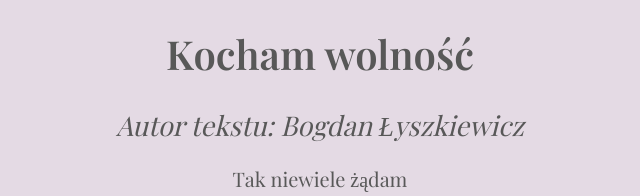
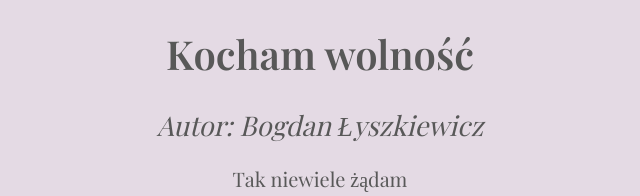
Before and after one commit to doforever/learning-git, a plain HTML site: page index.html in a window 1280 px wide. Shown: the top 196 px of the page, without its empty margins (320-960 px from the left). Drawn offline with nearby package versions, Linux system fonts and the light colour scheme; a web font is replaced by a local one.

Commit message:
Update index.html content

```diff
--- a/index.html
+++ b/index.html
@@ -9,7 +9,7 @@
     </head>
     <body>
         <h1>Kocham wolność</h1>
-        <h2>Autor tekstu: Bogdan Łyszkiewicz</h2>
+        <h2>Autor: Bogdan Łyszkiewicz</h2>
         <p>Tak niewiele żądam<br>
             Tak niewiele pragnę<br>
             Tak niewiele widziałem<br>
```
